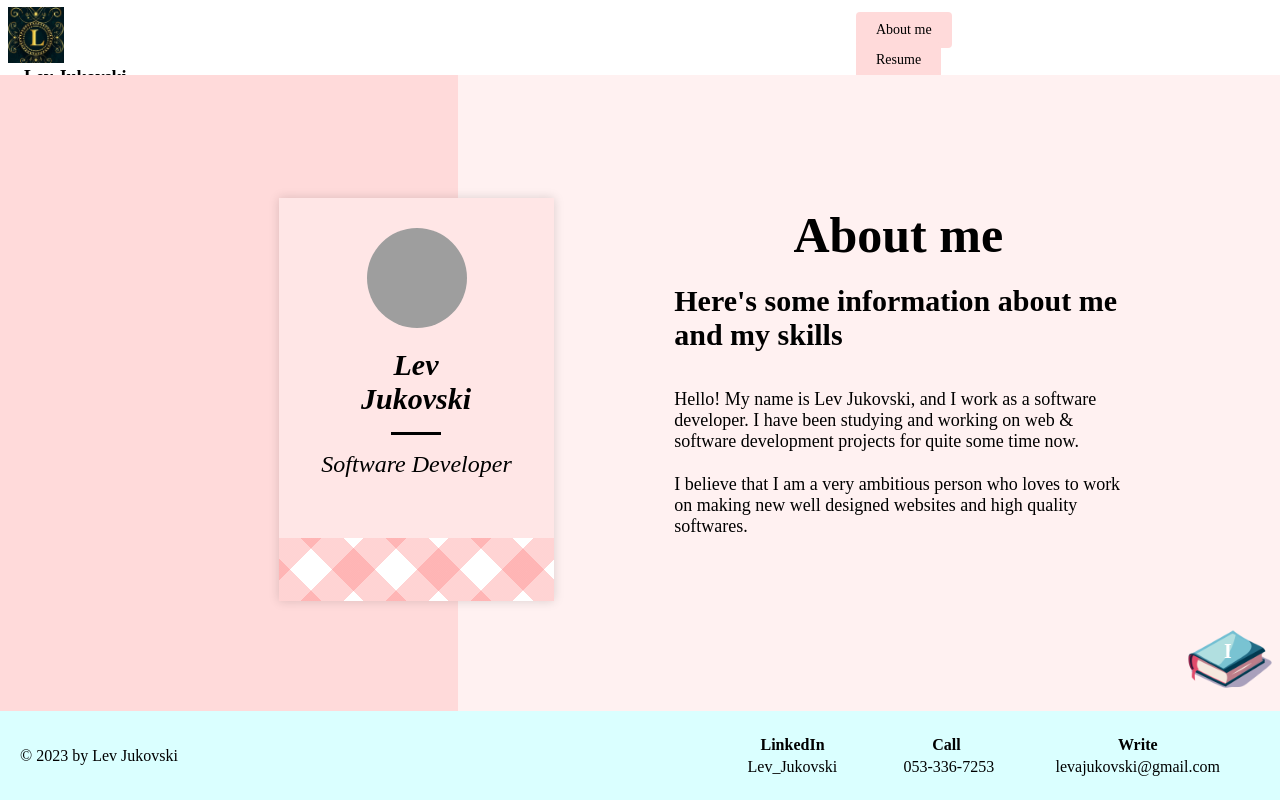
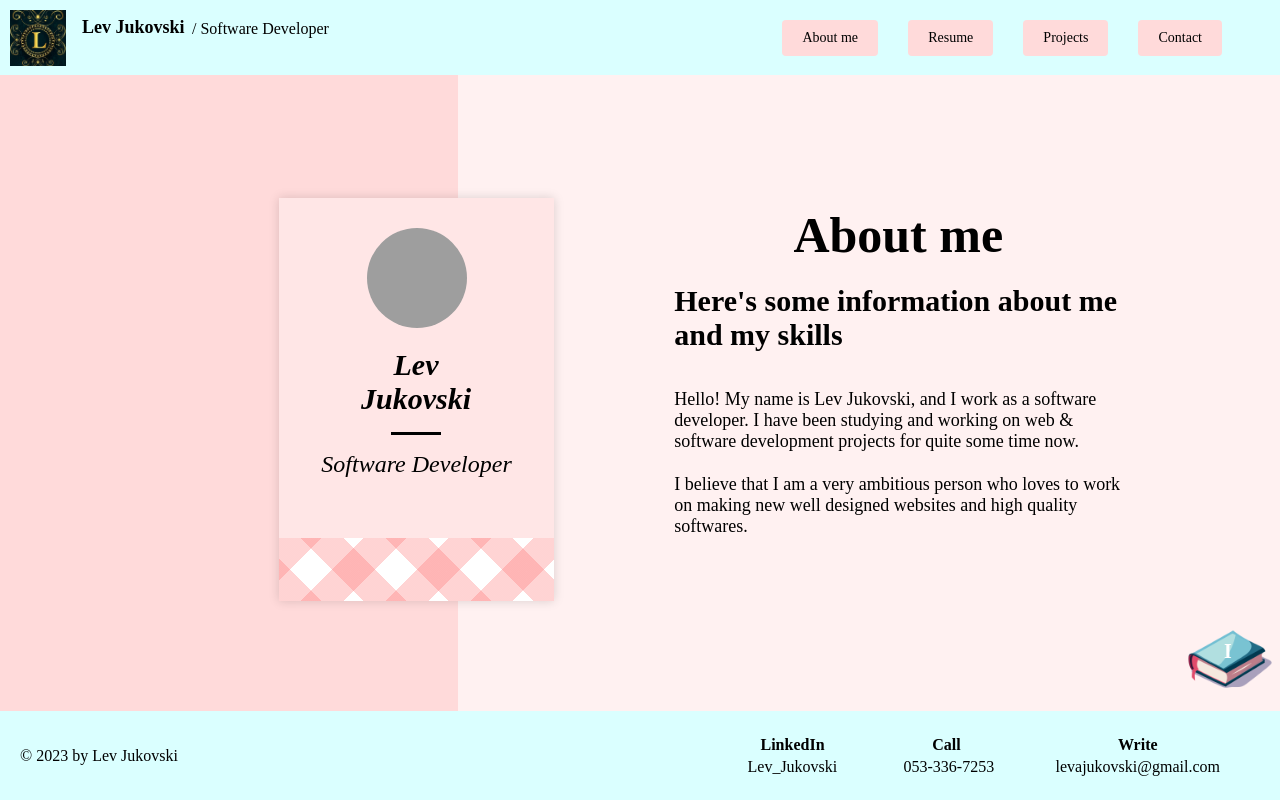
Before and after one commit to LevJukovski/HTML-CSS-Personal-website, a plain HTML site: page index.html in a window 1280 px wide. Drawn offline with Linux system fonts and the light colour scheme; grey boxes are pictures that could not be loaded; a web font is replaced by a local one.

Commit message:
Update upper-line.css

```diff
--- a/styles/upper-line.css
+++ b/styles/upper-line.css
@@ -1,18 +1,25 @@
 .upper_line_div {
+  position: fixed;
+  top: 0;
+  left: 0;
+  right: 0;
+  height: 75px;
   display: flex;
   flex-direction: row;
-  height: 65px;
-  padding-top: 10px;
+  background-color: rgb(218, 255, 255);
+  justify-content: space-between;
 }
 
-.upper_line_div nav {
-  padding-top: 0;
+.header-info {
+  display: flex;
+  flex-direction: row;
+  align-items: center;
 }
 
 .my_logo {
-  height: 56px;
+  padding-left: 10px;
+  max-height: 56px;
   min-width: 56px;
-  margin-top: -11px;
   object-fit: cover;
 }
 
@@ -21,6 +28,7 @@
   min-width: 110px;
   font-weight: bold;
   margin-left: 16px;
+  margin-bottom: 20px;
 }
 
 .profession {
@@ -30,30 +38,18 @@
   max-width: 849px;
   font-weight: 500;
   margin-top: 2px;
+  margin-bottom: 20px;
 }
 
-@media (min-width: 1200px) {
-  .profession {
-    min-width: 848px;
-  }
+.upper-buttons-div {
+  display: flex;
+  flex-direction: row;
+  align-items: center;
+  margin-right: 28px;
 }
 
-@media (min-width: 1400px) {
-  .profession {
-    max-width: 910px;
-  }
-}
-
-@media (min-width: 1530px) {
-  .profession {
-    min-width: 900px;
-  }
-}
-
-@media (min-width: 1740px) {
-  .profession {
-    max-width: 1800px;
-  }
+.about-me-button {
+  min-width: 96px;
 }
 
 .upper_buttons {
@@ -61,10 +57,9 @@
   font-family: Playfair Display Arial;
   border-style: none;
   padding: 10px 0;
+  font-size: 14px;
   margin-right: 30px;
-  margin-top: -6px;
   border-radius: 4px;
-  font-size: 14px;
   cursor: pointer;
   transition: background-color 0.15s;
 }
@@ -82,7 +77,3 @@
 .button-link:active {
   color: rgb(255, 144, 144);
 }
-
-.index {
-  min-width: 96px;
-}
```
